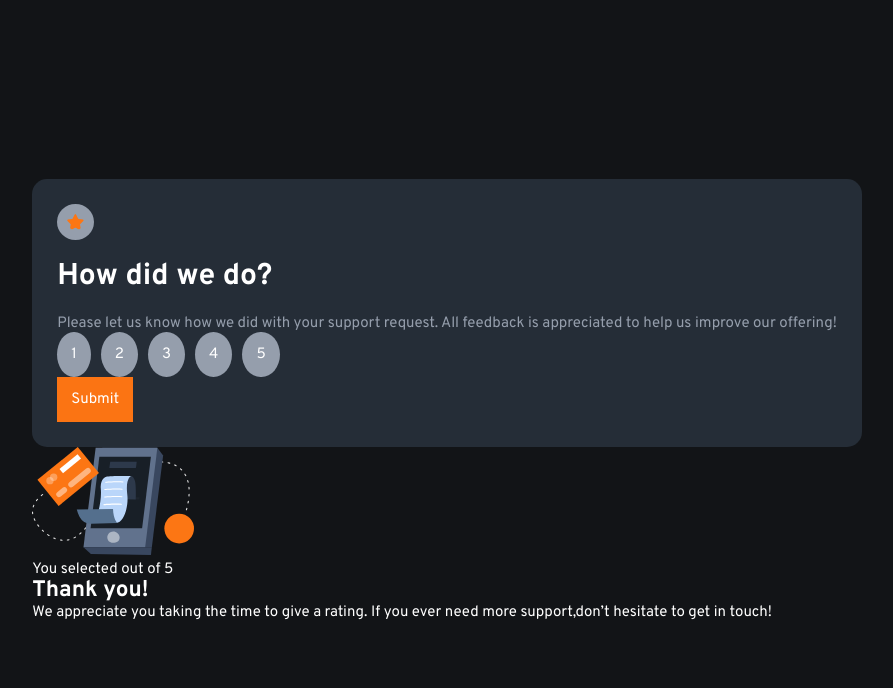
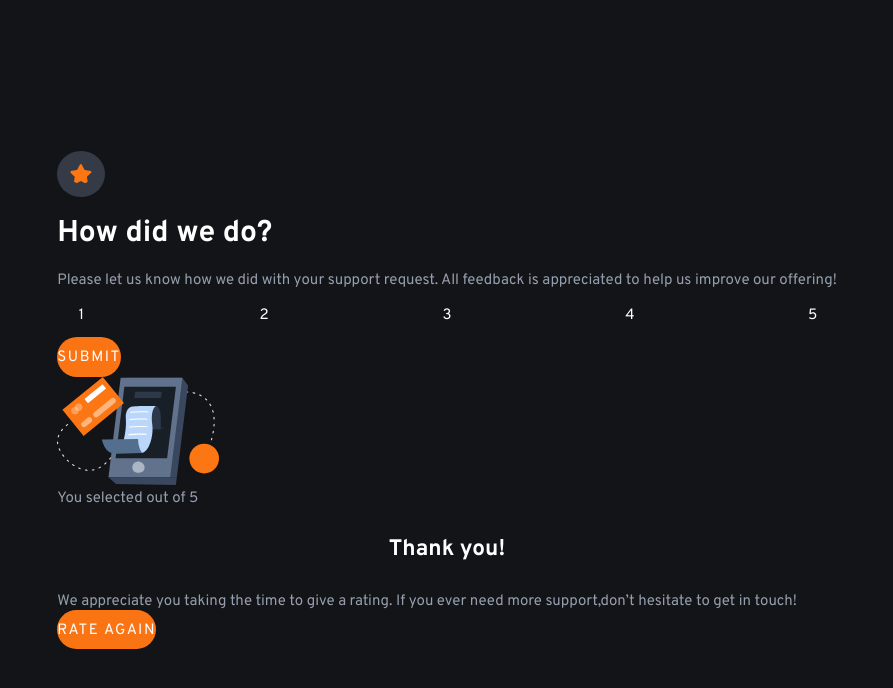
Before and after one commit to NaiSaratxaga/interactive-rating-component, a plain HTML site: page index.html in a window 1280 px wide. Shown: the whole page, without its empty margins (193-1086 px from the left). Drawn offline with Linux system fonts and the light colour scheme.

Commit message:
change some styles and structure

```diff
--- a/css/styles.css
+++ b/css/styles.css
@@ -14,6 +14,7 @@ ul {
   --medium-grey: hsl(216, 12%, 54%);
   --dark-blue: hsl(213, 19%, 18%);
   --very-dark-blue: hsl(216, 12%, 8%);
+  --dark-blue-bg-icon: hsl(217, 15%, 24%);
   --font-regular: 400;
   --font-bold: 700;
 }
@@ -28,13 +29,16 @@ body {
   font-size: 0.938rem;
   font-weight: var(--font-regular);
   background-color: var(--very-dark-blue);
-  color: var(--White);
+  color: var(--light-grey);
 }
 
 /* Rating state start */
-.container-rating {
+.container-rating .container-thanks {
+  display: flex;
+  flex-direction: column;
+  justify-content: center;
   background-color: var(--dark-blue);
-  border-radius: 0.875rem;
+  border-radius: 1rem;
   padding: 1.563rem;
   border-radius: 0.938rem;
 }
@@ -44,31 +48,66 @@ body {
 }
 .icon-start img {
   border-radius: 50%;
-  background-color: var(--light-grey);
-  padding: 0.625rem;
+  background-color: var(--dark-blue-bg-icon);
+  padding: 0.8125rem;
+  width: 3rem;
 }
 .title {
   color: var(--White);
   font-weight: var(--font-bold);
 }
-.description {
+
+.container-ratin p,
+.container-thanks p {
   color: var(--light-grey);
+  font-size: 1rem;
+  line-height: 1.5;
 }
-.container-numbers {
+
+.container-rating ul {
   display: flex;
-  flex-direction: row;
-  gap: 10px;
+  flex-wrap: wrap;
+  justify-content: space-between;
 }
-.number {
-  background-color: var(--light-grey);
+.container-rating ul li button {
+  height: 3rem;
+  width: 3rem;
+  padding-top: 0.25rem;
+  border-radius: 50%;
+  border: none;
+  outline: none;
+  background-color: var(--very-dark-blue);
   color: var(--White);
-  padding: 14px;
-  border-radius: 50%;
+  cursor: pointer;
+  font-weight: var(--medium-grey);
 }
-.button {
+.container-rating ul li button:hover {
+  background: var(--orange);
+  transition: background 0.5s ease, color 0.5s ease;
+}
+.button-submit {
   background-color: var(--orange);
+  text-transform: uppercase;
+  border-radius: 1.875rem;
+  border: none;
   color: var(--White);
-  border: none;
-  padding: 14px;
+  padding: 0.75rem 0 0.625rem;
+  letter-spacing: 0.1rem;
+  font-weight: var(--medium-grey);
+  cursor: pointer;
 }
-/* Rating state end */
+.button-submit:hover {
+  background-color: var(--White);
+  color: var(--very-dark-blue);
+  transition: background 0.5s ease, color 0.5s ease;
+}
+.container-thanks {
+}
+.title-thanks {
+  color: var(--White);
+  font-weight: var(--font-bold);
+  gap: 1.25rem;
+  text-align: center;
+  align-items: center;
+  padding: 1.875rem;
+}
--- a/index.html
+++ b/index.html
@@ -24,24 +24,19 @@
 
     <div class="container-rating">
       <div class="icon-start">
-        <img src="./images/icon-star.svg" alt="Icon Start" title="Icon satar">
+        <img src="./images/icon-star.svg" alt="Icon Start" title="Icon star">
       </div>
-      <div class="container-info">
-        <h1 class="title">How did we do?</h1>
-        <p class="description">Please let us know how we did with your support request. All feedback is appreciated
-          to help us improve our offering!</p>
-      </div>
-      <div class="container-rate">
-        <!-- change to radio button -->
-        <ul class="container-numbers">
-          <li class="number">1</li>
-          <li class="number">2</li>
-          <li class="number">3</li>
-          <li class="number">4</li>
-          <li class="number">5</li>
-        </ul>
-      </div>
-      <button class="button">Submit</button>
+      <h1 class="title">How did we do?</h1>
+      <p>Please let us know how we did with your support request. All feedback is appreciated
+        to help us improve our offering!</p>
+      <ul>
+        <li><button value="1" class="btn">1</button> </li>
+        <li><button value="2" class="btn">2</button> </li>
+        <li><button value="3" class="btn">3</button> </li>
+        <li><button value="4" class="btn">4</button> </li>
+        <li><button value="5" class="btn">5</button></li>
+      </ul>
+      <button class="button-submit" id="submit">Submit</button>
     </div>
 
 
@@ -50,17 +45,17 @@
     <!-- Thank you state start -->
 
 
-    <div>
-      <img src="./images/illustration-thank-you.svg" alt="Thank you" title="Thank you">
+    <div class="container-thanks">
+      <img src="./images/illustration-thank-you.svg" alt="Card with thank you" title="Card thank you">
     </div>
     <p>You selected out of 5</p>
 
     <!-- Add rating here -->
-    <h2> Thank you!
-    </h2>
+    <h2 class="title-thanks"> Thank you!</h2>
     <p>We appreciate you taking the time to give a rating. If you ever need more support,don’t hesitate to get in
       touch!</p>
 
+    <button class="button-submit" id="back">Rate Again</button>
 
     <!-- Thank you state end -->
 
```
